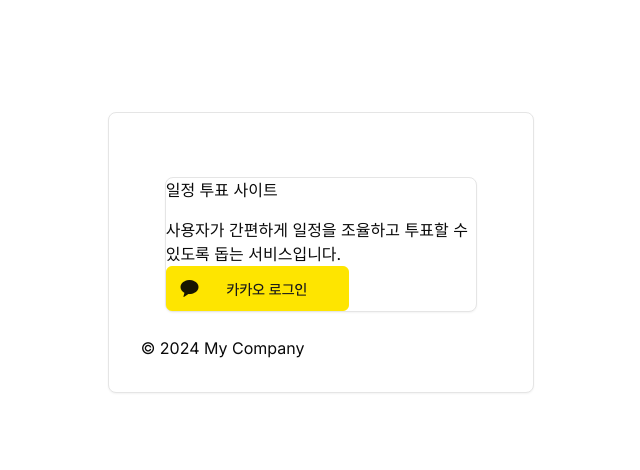
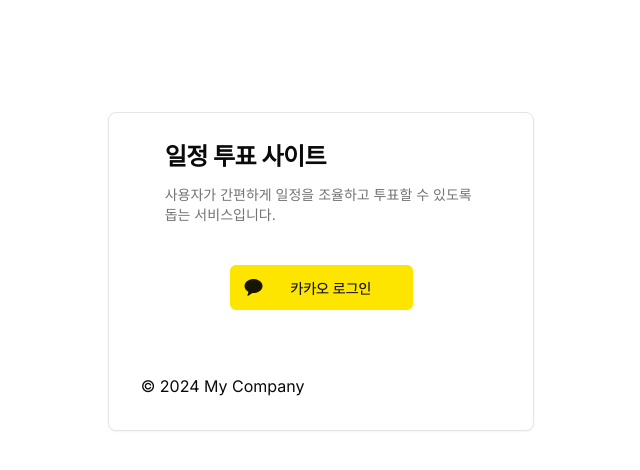
Before and after one commit to ienrum/vote-app, a Next.js app: page /login in a window 1280 px wide. Shown: the top 470 px of the page, without its empty margins (319-959 px from the left). Built offline with nearby package versions, Linux system fonts and the light colour scheme.

Commit message:
style: login 페이지 스타일 수정

```diff
--- a/app/login/page.tsx
+++ b/app/login/page.tsx
@@ -1,17 +1,18 @@
 "use client";
 
 import { signInWithKakao } from "@/app/apis/auth";
-import { Card } from "@/components/ui/card";
+import { CardDescription, CardFooter, CardTitle } from "@/components/ui/card";
 import kakoImage from "@/public/kakao_login.png";
 import Image from "next/image";
 
 export default function Home() {
   return (
-    <Card className="mt-8">
-      <h1>일정 투표 사이트</h1>
-      <h3 className="mt-4">
+    <>
+      <CardTitle>일정 투표 사이트</CardTitle>
+      <CardDescription className="mt-4">
         사용자가 간편하게 일정을 조율하고 투표할 수 있도록 돕는 서비스입니다.
-      </h3>
+      </CardDescription>
+      <CardFooter className="flex justify-center py-10">
         <Image
           src={kakoImage}
           alt="plus"
@@ -20,6 +21,7 @@
             signInWithKakao();
           }}
         />
-    </Card>
+      </CardFooter>
+    </>
   );
 }
```
Lines whose indentation alone changed are shown as unchanged.
